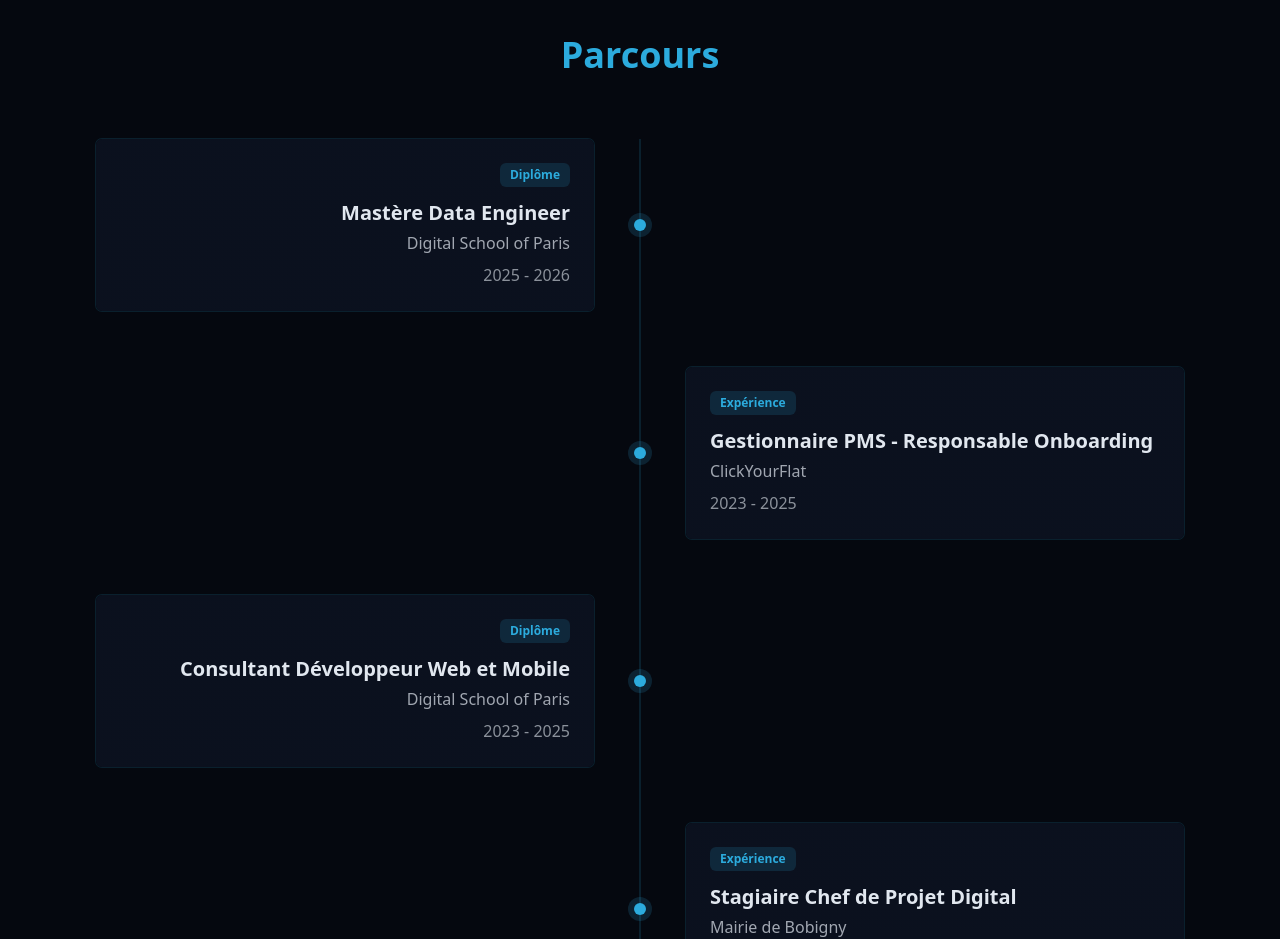
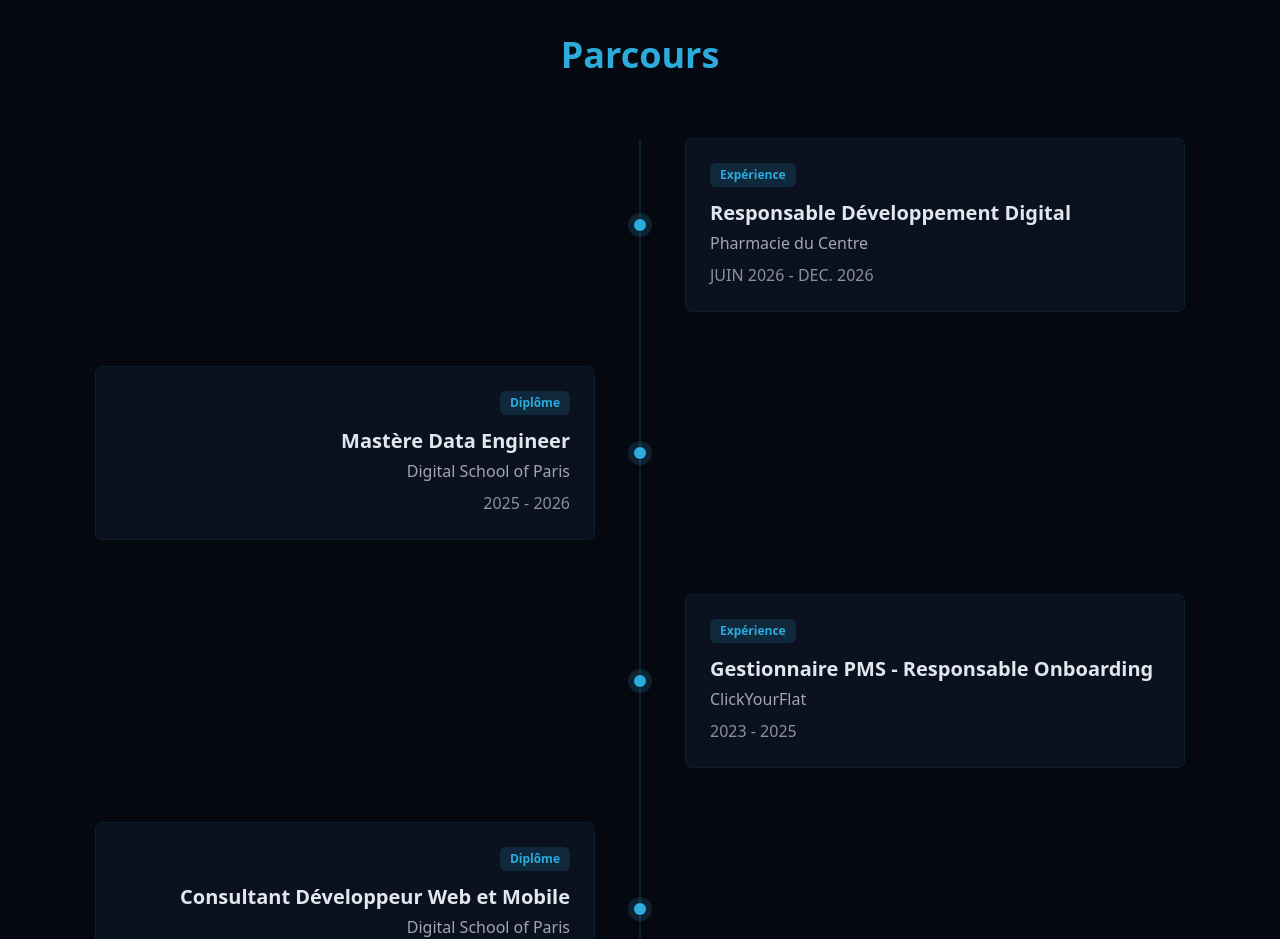
Before and after one commit to tmiafouna/portfolio-react-2026, a React (Vite) app: page / in a window 1280 px wide. Shown: the part 4740-5679 px from the top of the page. Built offline with nearby package versions, Linux system fonts and the light colour scheme.

Commit message:
ajout experience professionnelle alternance

```diff
--- a/src/components/SkillsSection.jsx
+++ b/src/components/SkillsSection.jsx
@@ -412,6 +412,38 @@ export const SkillsSection = () => {
 
                 <div className="space-y-14">
                   <div className="relative grid grid-cols-1 md:grid-cols-[1fr_auto_1fr] items-center gap-8">
+                      <div className="hidden md:block" />
+
+                      <div className="relative hidden md:flex items-center justify-center">
+                          <div className="h-3 w-3 rounded-full bg-primary shadow-[0_0_0_6px_rgba(56,189,248,0.15)]" />
+                      </div>
+
+                          <div className="md:pl-2">
+                              <div className="gradient-border backdrop-blur transition-all duration-300 will-change-transform ring-1 ring-primary/15 hover:ring-2 hover:ring-primary/40 hover:scale-[1.015] p-4 sm:p-6 card-hover">
+                                  <div className="flex flex-col items-start text-left w-full">
+                                      <div className="min-[1138px]:flex min-[1138px]:justify-center min-[1138px]">
+                                          <span className="text-xs font-semibold text-primary bg-primary/15 px-2.5 py-1 rounded-md">
+                                          Expérience
+                                          </span>
+                                      </div>
+
+                                      <div className="text-lg sm:text-xl font-semibold text-foreground mt-3">
+                                          Responsable Développement Digital
+                                      </div>
+
+                                      <div className="text-sm sm:text-base text-foreground/70 mt-1">
+                                          Pharmacie du Centre
+                                      </div>
+
+                                      <div className="text-sm sm:text-base text-foreground/60 mt-2">
+                                          JUIN 2026 - DEC. 2026
+                                      </div>
+                                  </div>
+                              </div>
+                          </div>
+                  </div>
+
+                  <div className="relative grid grid-cols-1 md:grid-cols-[1fr_auto_1fr] items-center gap-8">
                       <div className="md:pr-2">
                           <div className="gradient-border backdrop-blur transition-all duration-300 will-change-transform ring-1 ring-primary/15 hover:ring-2 hover:ring-primary/40 hover:scale-[1.015] p-4 sm:p-6 card-hover">
                               <div className="flex flex-col items-end text-right w-full">
```
